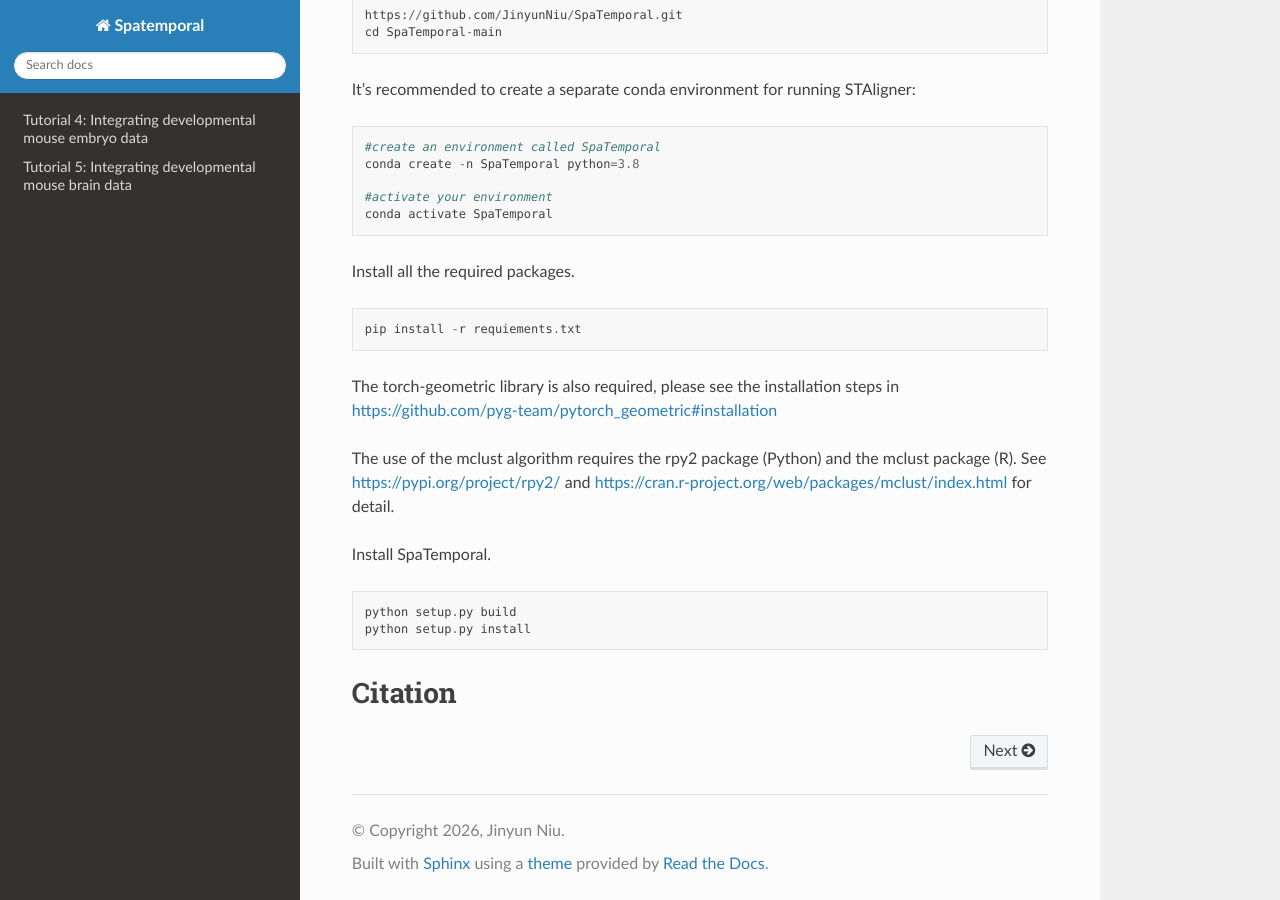
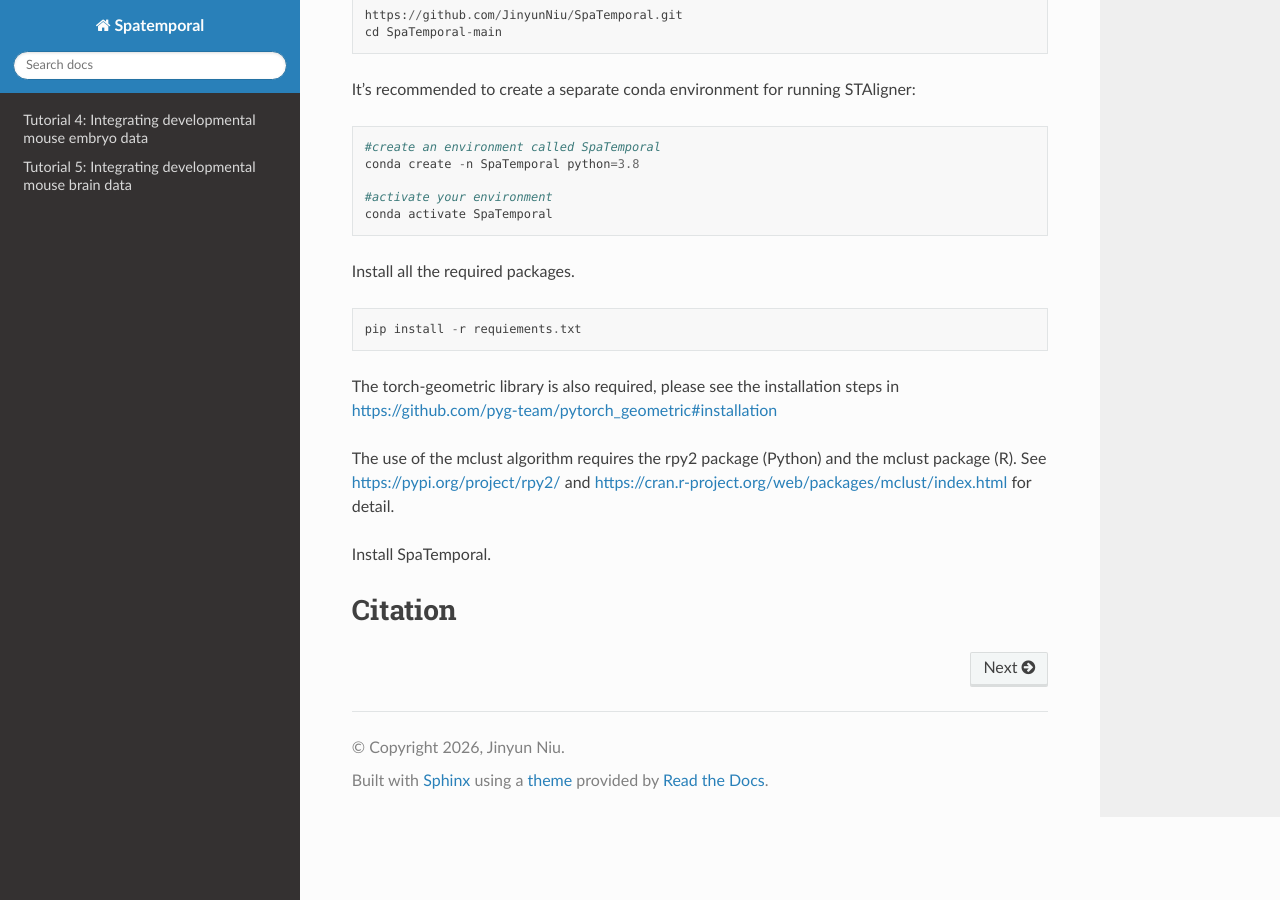
Before and after one commit to JinyunNiu/SpaTemporal_Tutorials, a Sphinx documentation site: the page built from docs/source/index.rst, in a window 1280 px wide and 900 px high, scrolled down 1699 px. Built offline with Sphinx 7.4.7 and the Read the Docs theme 3.1.0, drawn with Linux system fonts in a browser that asks for light colours; pages that are not in the unit, such as notebooks, are missing from menus.

Commit message:
Update index.rst

```diff
--- a/docs/source/index.rst
+++ b/docs/source/index.rst
@@ -61,10 +61,5 @@ The use of the mclust algorithm requires the rpy2 package (Python) and the mclus
 
 Install SpaTemporal.
 
-.. code-block:: python
-
-   python setup.py build
-   python setup.py install
-
 Citation
 ========
```
